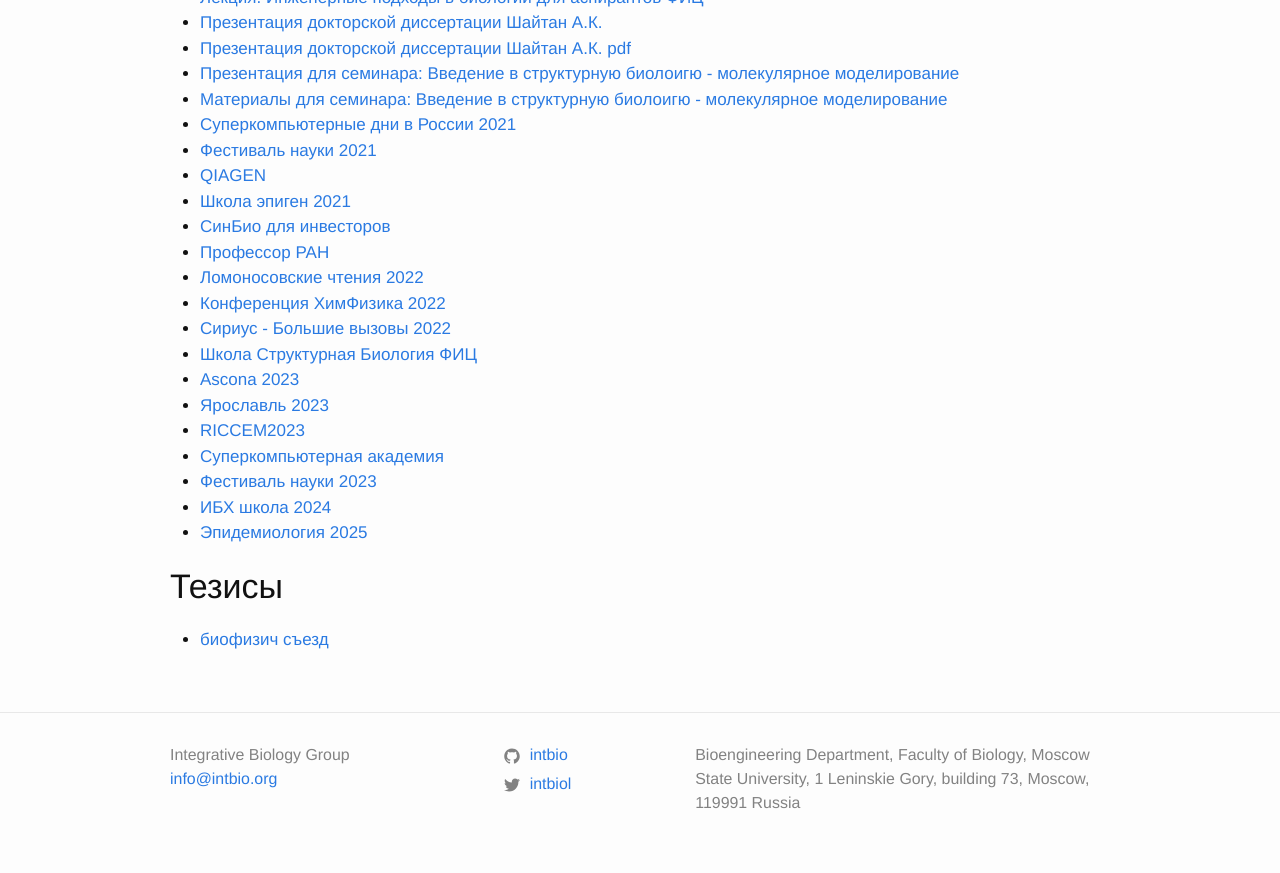
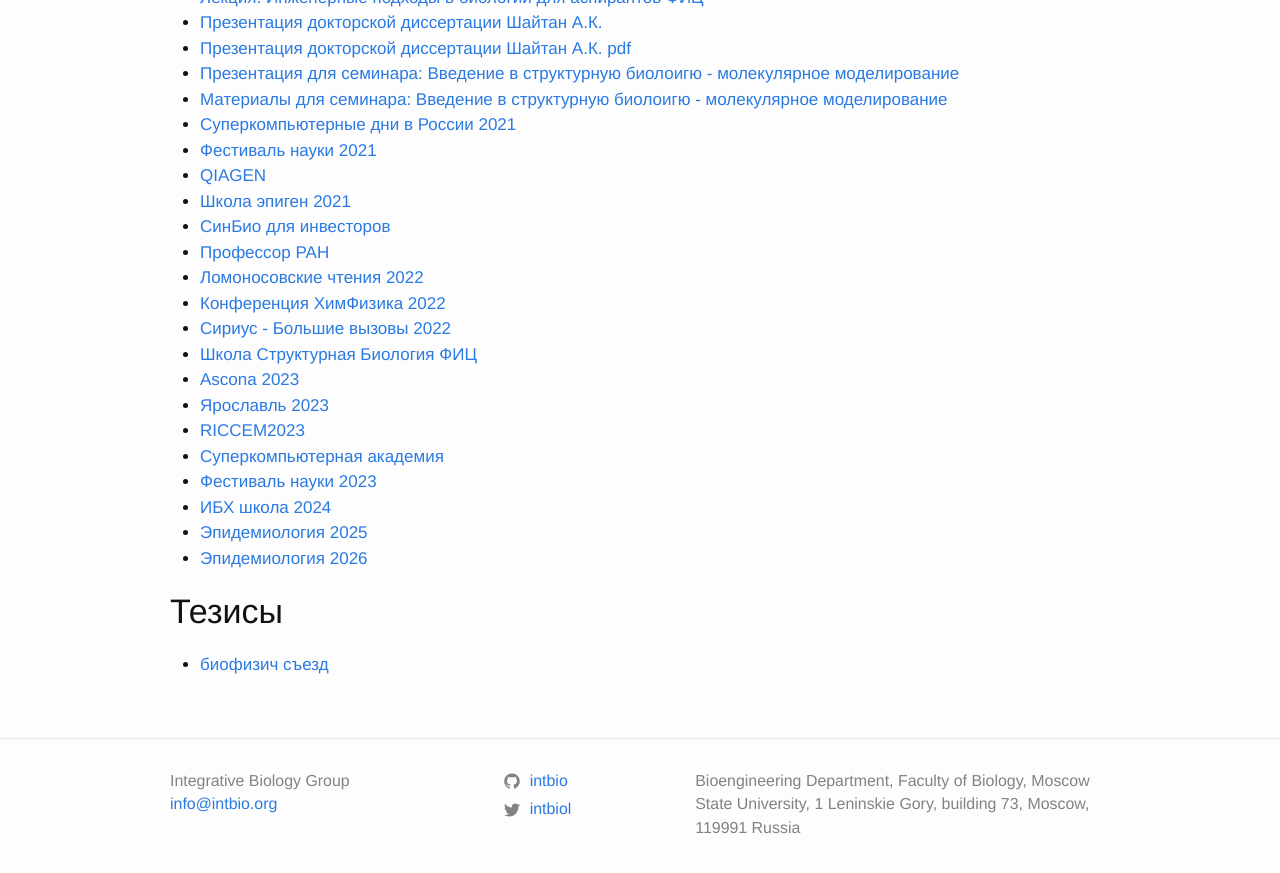
Before and after one commit to intbio/intbio.github.io, a Jekyll site: the page built from present.md, in a window 1280 px wide and 900 px high, scrolled down 708 px. Shown: the top 873 px of the window. Built offline with Jekyll 4.4.1, drawn with Linux system fonts in a browser that asks for light colours.

Commit message:
Update present.md

```diff
--- a/present.md
+++ b/present.md
@@ -47,6 +47,7 @@ permalink: /present/
 - [Фестиваль науки 2023](https://www.dropbox.com/scl/fi/zn6eny5mtag2wxt673oj8/Shaytan.pptx?rlkey=mik64iqojpyi7w79lrwyj9jhk&dl=0)
 - [ИБХ школа 2024](https://www.dropbox.com/scl/fi/4axnzy9ig1i78tfeg539k/shaytan_2023.pptx?rlkey=o9w6uuo6bnqhb9u3aj0dgtt3i&dl=0)
 - [Эпидемиология 2025](https://www.dropbox.com/scl/fi/xuqx5b75lg74kvega4ms7/shaytan_Epidemiology.pptx?rlkey=7i2ubg4m3sbgfw5ur5rqc0t6w&dl=0)
+- [Эпидемиология 2026](https://www.dropbox.com/scl/fi/givckg1vh57qoxiuj57r6/shaytan_Epidemiology_to_show.pptx?rlkey=6p5lppa1qpdobu59o2usblliy&st=oprqzgv3&dl=0)
 
 ## Тезисы
 - [биофизич съезд](https://drive.google.com/file/d/1Sbvq-0tKhdbXvu4f_WldkGYGgihVN08g/view?usp=sharing)
```
